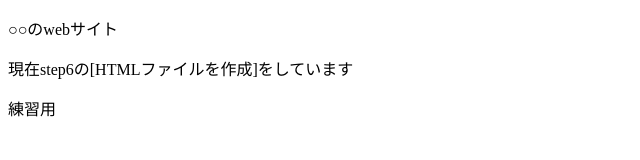
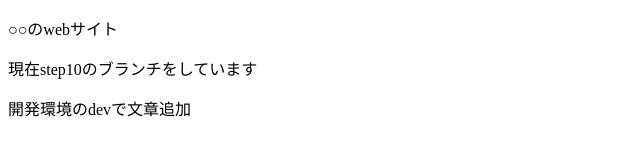
Before and after one commit to gingetu/git_practice, a plain HTML site: page index.html in a window 1280 px wide. Shown: the whole page, without its empty margins (0-640 px from the left). Drawn offline with Linux system fonts and the light colour scheme.

Commit message:
step7をstep10に変更 練習用を開発環境のdevで文章追加に変更

```diff
--- a/index.html
+++ b/index.html
@@ -9,8 +9,8 @@
 
 <body>
   <p>○○のwebサイト</p>
-  <p>現在step6の[HTMLファイルを作成]をしています</p>
-  <p>練習用</p>
+  <p>現在step10のブランチをしています</p>
+  <p>開発環境のdevで文章追加</p>
 </body>
 
 </html>
```
